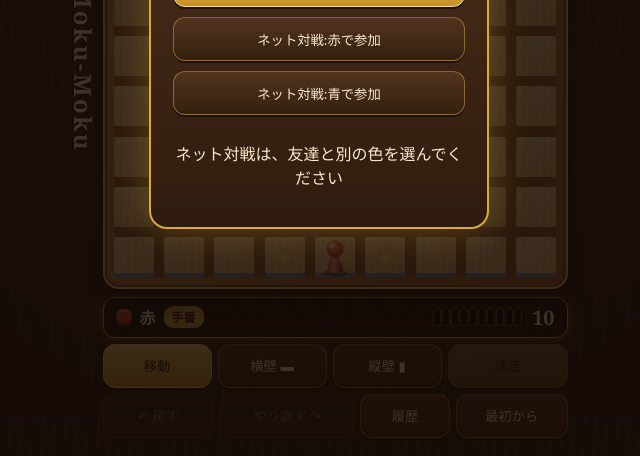
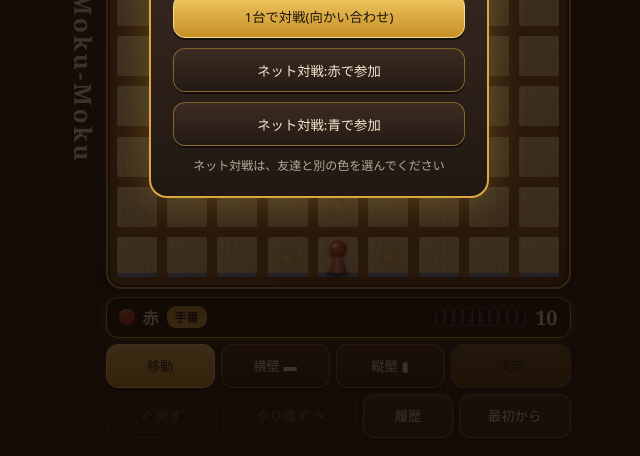
Before and after one commit to pztwbv6y8t-hue/MokuMoku, a plain HTML site: page index.html in a window 1280 px wide. Shown: the part 344-800 px from the top of the page, without its empty margins (321-961 px from the left). Drawn offline with nearby package versions, Linux system fonts and the light colour scheme; a script that the page names is missing.

Commit message:
Update style.css

```diff
--- a/style.css
+++ b/style.css
@@ -1,13 +1,14 @@
-:root{--wal:#2a1a10;--cream:#f6e9cf;--gold:#d9a93f;--red:#d63a2f;--blue:#2f6fd6;--bs:max(240px,min(calc(100vw - 62px),calc(100dvh - 335px - env(safe-area-inset-top) - env(safe-area-inset-bottom)),560px))}
+:root{--wal:#1c1410;--cream:#f6e9cf;--gold:#d9a93f;--red:#d63a2f;--blue:#2f6fd6;--bs:max(240px,min(calc(100vw - 62px),calc(100dvh - 335px - env(safe-area-inset-top) - env(safe-area-inset-bottom)),560px))}
 *{box-sizing:border-box;-webkit-tap-highlight-color:transparent;-webkit-user-select:none;user-select:none}
 html,body{margin:0}
-body{min-height:100dvh;background:repeating-linear-gradient(95deg,rgba(255,200,140,.035) 0 3px,transparent 3px 11px),radial-gradient(ellipse at 50% 0,#4a2d19,#24150c 70%);color:var(--cream);font-family:"Hiragino Sans","Yu Gothic",system-ui,sans-serif;display:flex;align-items:center;justify-content:center;padding:max(8px,env(safe-area-inset-top)) max(10px,env(safe-area-inset-right)) max(8px,env(safe-area-inset-bottom)) max(10px,env(safe-area-inset-left));overscroll-behavior:none}
+body{min-height:100dvh;background:repeating-linear-gradient(95deg,rgba(255,220,170,.03) 0 2px,transparent 2px 9px),radial-gradient(ellipse at 50% 0,#3b2c22,#171110 72%);color:var(--cream);font-family:"Hiragino Sans","Yu Gothic",system-ui,sans-serif;display:flex;align-items:center;justify-content:center;padding:max(8px,env(safe-area-inset-top)) max(10px,env(safe-area-inset-right)) max(8px,env(safe-area-inset-bottom)) max(10px,env(safe-area-inset-left));overscroll-behavior:none}
 .wrap{display:flex;align-items:center;gap:8px}
 .col{width:var(--bs);display:flex;flex-direction:column;gap:8px}
-h1{margin:0;writing-mode:vertical-rl;white-space:nowrap;font:700 24px/1 Georgia,"Hiragino Mincho ProN",serif;letter-spacing:.1em;text-shadow:0 2px 0 #000a}
-h1 small{font-size:13px;color:var(--gold);font-weight:400;letter-spacing:.3em;margin-top:.6em}
+h1{margin:0;writing-mode:vertical-rl;white-space:nowrap;font:700 24px/1 Georgia,"Hiragino Mincho ProN",serif;letter-spacing:.12em;text-shadow:0 2px 0 #000a}
+h1 .k{color:var(--gold);font-size:30px;margin-bottom:.35em;text-orientation:upright}
 .zone{display:flex;flex-direction:column;gap:6px}
 .zone.top{transform:rotate(180deg)}
+.zone.opp .row{display:none}
 .pl{display:flex;align-items:center;gap:8px;padding:6px 12px;border-radius:12px;background:rgba(0,0,0,.3);border:1px solid rgba(217,169,63,.18);transition:.2s}
 .pl.on{border-color:var(--gold);box-shadow:0 0 14px rgba(217,169,63,.4)}
 .sw{width:16px;height:16px;border-radius:50%;box-shadow:inset 0 -3px 4px #0005,inset 0 2px 3px #fff6}
@@ -18,36 +19,40 @@ h1 small{font-size:13px;color:var(--gold);font-weight:400;letter-spacing:.3em;ma
 .pips i{width:6px;height:16px;border-radius:2px;background:#000;box-shadow:0 0 0 1px #ffffff40}
 .pips i.off{background:#ffffff14;box-shadow:none}
 .pl em{font:700 20px Georgia,serif;font-style:normal;min-width:26px;text-align:right}
-.board{position:relative;width:100%;aspect-ratio:1;padding:2.4%;border-radius:16px;background:linear-gradient(135deg,#d39a55,#9c6129);box-shadow:0 10px 24px #000a,inset 0 0 0 2px #e8c27a,inset 0 0 0 4px #7a4a1c}
+.board{position:relative;width:100%;aspect-ratio:1;padding:2.4%;border-radius:16px;background:linear-gradient(135deg,#8a5a30,#573519);box-shadow:0 10px 24px #000a,inset 0 0 0 2px #c9a24e,inset 0 0 0 4px #2f1d0e}
 .inner{position:relative;width:100%;height:100%;background:#8a5a2c;touch-action:none;cursor:pointer}
+.board.flip .inner{transform:rotate(180deg)}
 .inner>div>*,.inner>div{pointer-events:none}
 #cells>div,.w,.pv,.dot,.pawn{position:absolute}
-#cells>div{border-radius:2px;background:repeating-linear-gradient(92deg,rgba(120,70,20,.08) 0 2px,transparent 2px 7px),linear-gradient(145deg,#f3d49c,#e2b46f)}
+#cells>div{border-radius:2px;background:repeating-linear-gradient(92deg,rgba(120,70,20,.08) 0 2px,transparent 2px 7px),linear-gradient(145deg,#f6dfa8,#e8c27f)}
 .w{border-radius:2px;background:#000;box-shadow:0 0 0 1px rgba(255,255,255,.28),0 2px 4px #000}
 .pv{border-radius:2px;opacity:.9;background:#4fd17a;box-shadow:0 0 0 2px #4fd17a88,0 0 10px #4fd17a}
 .pv.bad{background:#e0453a;box-shadow:0 0 0 2px #e0453a88,0 0 10px #e0453a}
 .dot{display:grid;place-items:center}
 .dot::after{content:"";width:38%;height:38%;border-radius:50%;background:radial-gradient(#ffe39a,var(--gold));box-shadow:0 0 8px #d9a93fcc;animation:pu 1.2s ease-in-out infinite}
 @keyframes pu{50%{transform:scale(1.25)}}
-.pawn{transition:left .18s ease,top .18s ease;z-index:2}
+.pawn{transition:left .18s ease,top .18s ease;z-index:2;filter:drop-shadow(0 2px 2px rgba(0,0,0,.55))}
+.pawn.p1 svg{transform:rotate(180deg)}
 .pawn svg{width:100%;height:100%;overflow:visible}
 .toast{position:absolute;left:50%;top:50%;transform:translate(-50%,-50%);z-index:5;padding:9px 16px;border-radius:18px;background:#1b0f08f0;border:1px solid var(--gold);font-size:14px;opacity:0;transition:.2s;pointer-events:none;white-space:nowrap}
 .toast.show{opacity:1}
 .row{display:grid;gap:6px}
 .modes{grid-template-columns:1fr 1fr 1fr 1.1fr}
 .acts{grid-template-columns:1fr 1.2fr .8fr 1fr}
-.btn{min-height:44px;padding:0 4px;border-radius:12px;border:1px solid rgba(217,169,63,.5);background:linear-gradient(#52341e,#34200f);color:var(--cream);font:600 14px inherit;font-family:inherit;box-shadow:0 2px 0 #0008;touch-action:manipulation}
+.btn{min-height:44px;padding:0 4px;border-radius:12px;border:1px solid rgba(217,169,63,.5);background:linear-gradient(#3d2c22,#241a14);color:var(--cream);font:600 14px inherit;font-family:inherit;box-shadow:0 2px 0 #0008;touch-action:manipulation}
 .btn:active{transform:translateY(1px)}
 .btn[aria-pressed=true],.btn.gold{background:linear-gradient(#f2c862,#c58f25);color:var(--wal);border-color:#f6dc92}
 .btn:disabled{opacity:.35}
 .btn.arm{background:linear-gradient(#c8473a,#8e2a20);border-color:#f3a094;color:var(--cream)}
 .ov{position:fixed;inset:0;display:none;place-items:center;background:rgba(20,10,5,.82);z-index:9;padding:20px}
 .ov.show{display:grid}
-.card{width:min(340px,100%);max-height:80dvh;overflow:auto;padding:22px;border-radius:18px;text-align:center;background:linear-gradient(#4a2e1a,#2f1b0e);border:2px solid var(--gold);box-shadow:0 0 40px #d9a93f55;display:grid;justify-items:center;gap:10px;animation:pop .35s ease}
+.card{width:min(340px,100%);max-height:80dvh;overflow:auto;padding:22px;border-radius:18px;text-align:center;background:linear-gradient(#3b2b21,#211813);border:2px solid var(--gold);box-shadow:0 0 40px #d9a93f55;display:grid;justify-items:center;gap:10px;animation:pop .35s ease}
 .card .btn{width:100%}
+.hint{margin:0;font-size:12px;opacity:.7}
 @keyframes pop{from{transform:scale(.85);opacity:0}}
 .card h2{margin:0;font:700 34px Georgia,"Hiragino Mincho ProN",serif}
 .card h2.flip{transform:rotate(180deg)}
+body.online .card h2.flip{display:none}
 .card h3{margin:0}
 #list{margin:0;padding-left:30px;width:100%;text-align:left;font-size:14px;line-height:1.9}
 #list li{cursor:pointer;color:#f6e9cf99}
```
